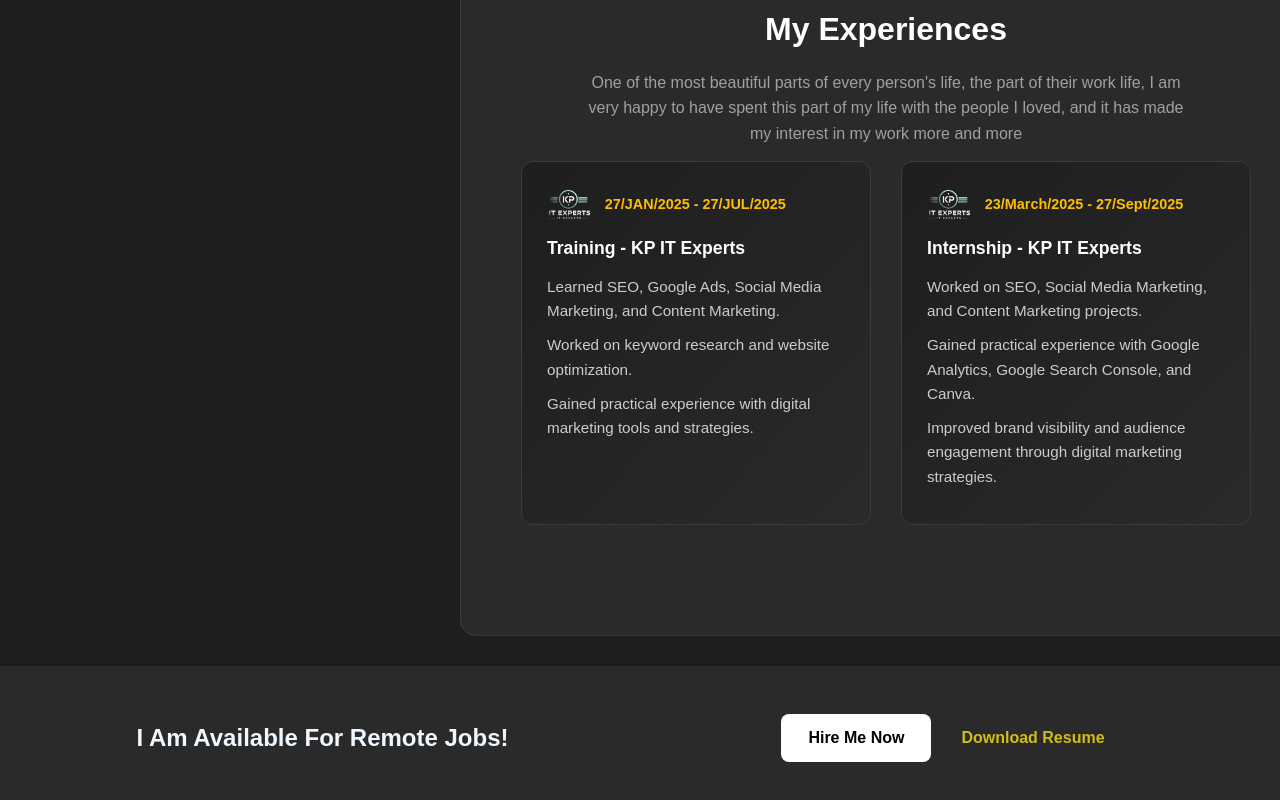
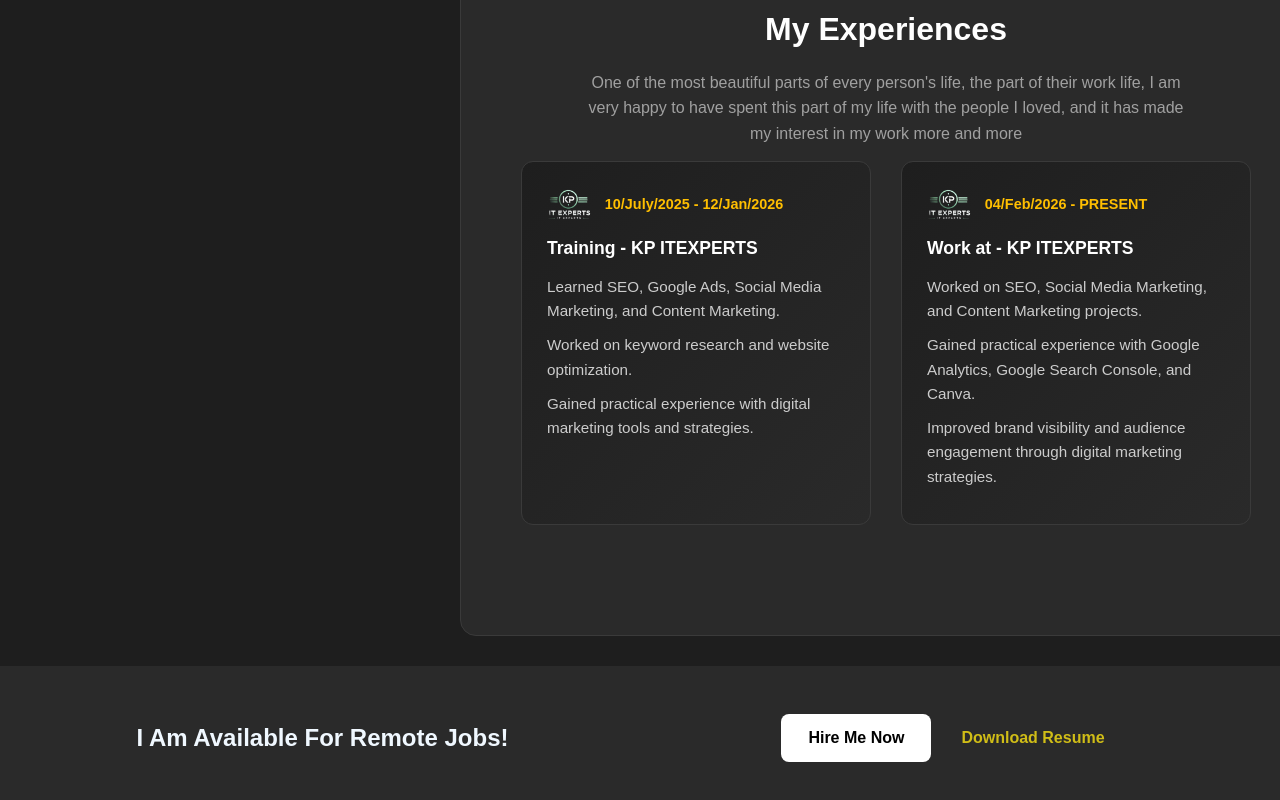
Before and after one commit to shashikant02-dot/Rahul-prortfolio, a React (Vite) app: page / in a window 1280 px wide. Shown: the part 1809-2609 px from the top of the page. Built offline with nearby package versions, Linux system fonts and the light colour scheme.

Commit message:
experinces change

```diff
--- a/src/components/Experience.jsx
+++ b/src/components/Experience.jsx
@@ -19,11 +19,11 @@ const Experience = () => {
         <div className="cards">
           <div className="top-row">
             <img src={logo2} className="imgslogo" alt="company logo" />
-            <span className="joining">27/JAN/2025 - 27/JUL/2025</span>
+            <span className="joining">10/July/2025 - 12/Jan/2026</span>
           </div>
 
           <div className="intern">
-            <h3>Training - KP IT Experts</h3>
+            <h3>Training - KP ITEXPERTS</h3>
           </div>
 
           <div className="desc">
@@ -44,11 +44,11 @@ const Experience = () => {
         <div className="cards">
           <div className="top-row">
             <img src={logo2} className="imgslogo" alt="company logo" />
-            <span className="joining">23/March/2025 - 27/Sept/2025</span>
+            <span className="joining">04/Feb/2026 - PRESENT</span>
           </div>
 
           <div className="intern">
-            <h3>Internship - KP IT Experts</h3>
+            <h3>Work at -  KP ITEXPERTS</h3>
           </div>
 
           <div className="desc">
```
